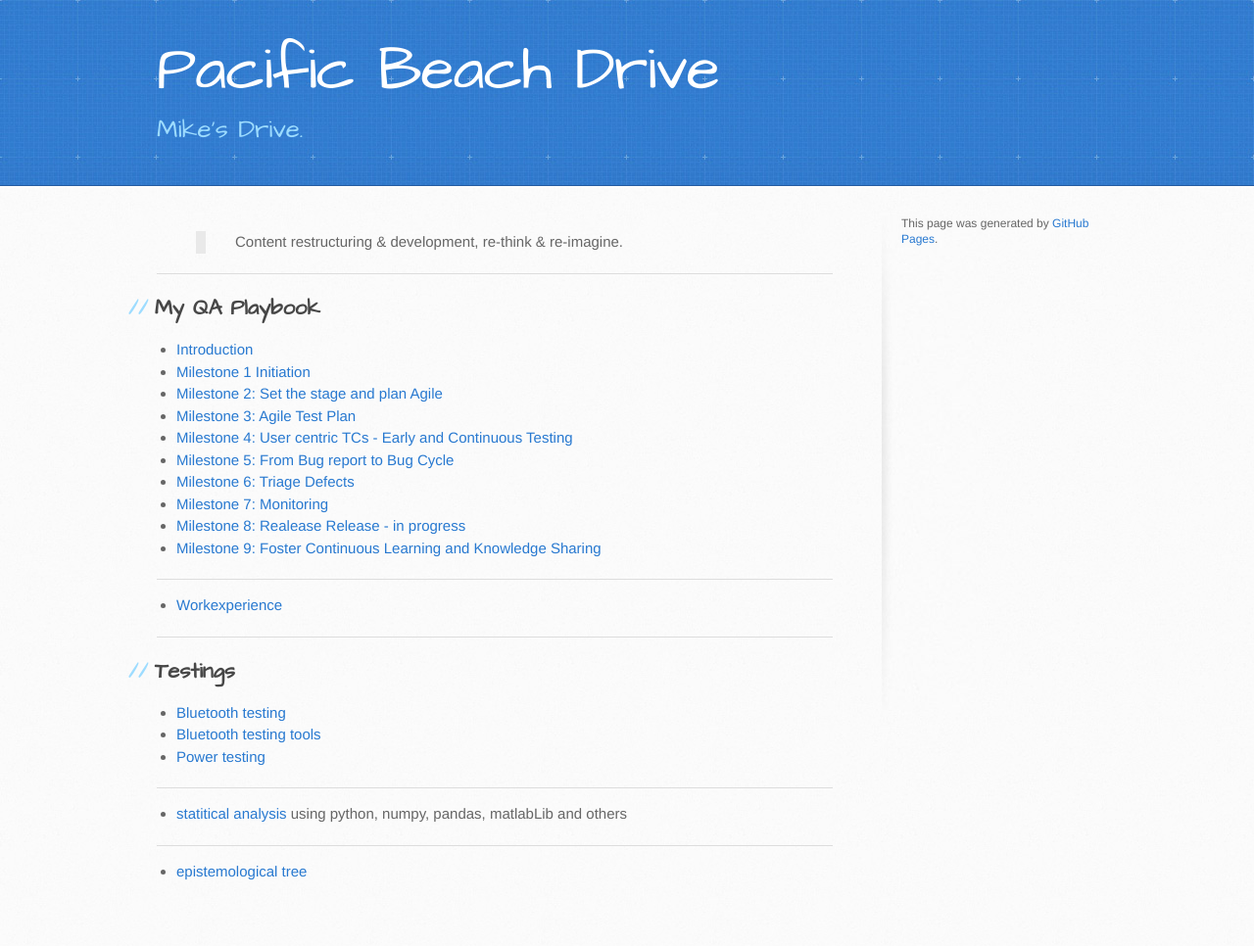
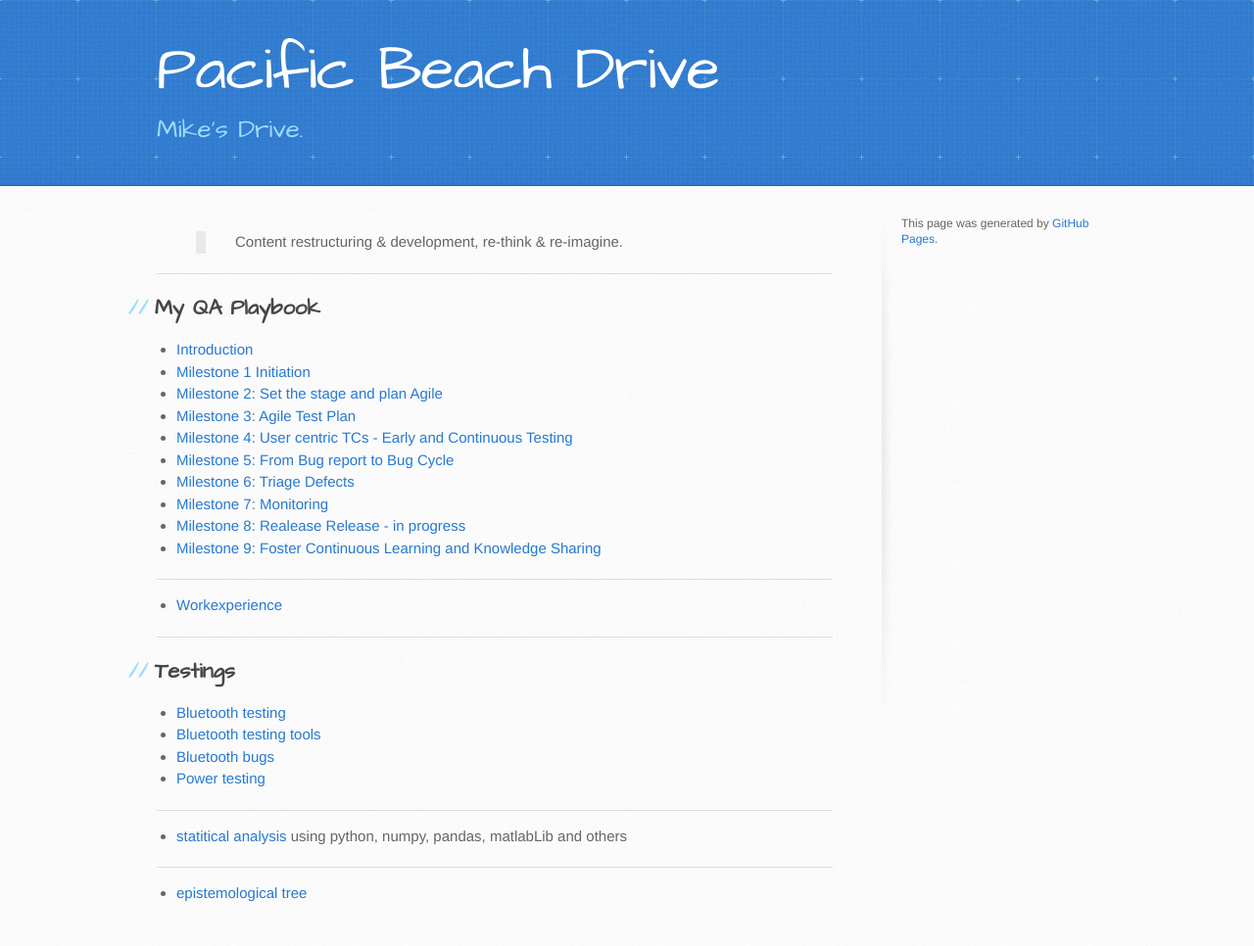
Before and after one commit to trumpfheller/trumpfheller.github.io, a Jekyll site: the page built from index.md, in a window 1280 px wide. Shown: the whole page at 98% size. Built offline with Jekyll 4.4.1, drawn with Linux system fonts in a browser that asks for light colours; before the commit the page ends 944 px from its top, so only the background shows below that.

Commit message:
Update index.md

```diff
--- a/index.md
+++ b/index.md
@@ -27,6 +27,7 @@ layout: default
 ## Testings
 - [Bluetooth testing](./testing/bt.html)
 - [Bluetooth testing tools](./testing/btt.html)
+- [Bluetooth bugs](./testing/bt_protocolerrors.html)
 - [Power testing](./testing/pwr.html)
 
 ---
```
